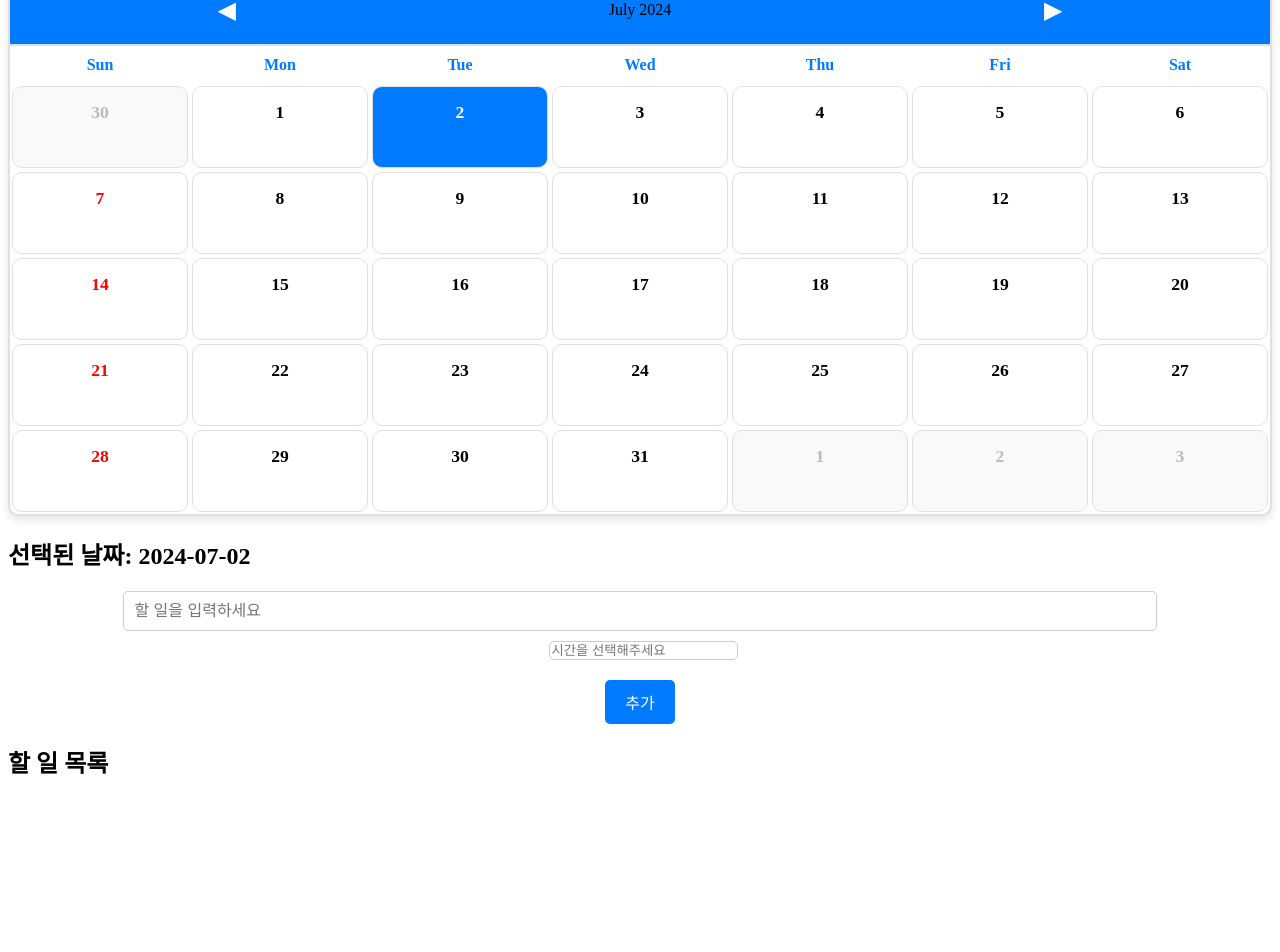
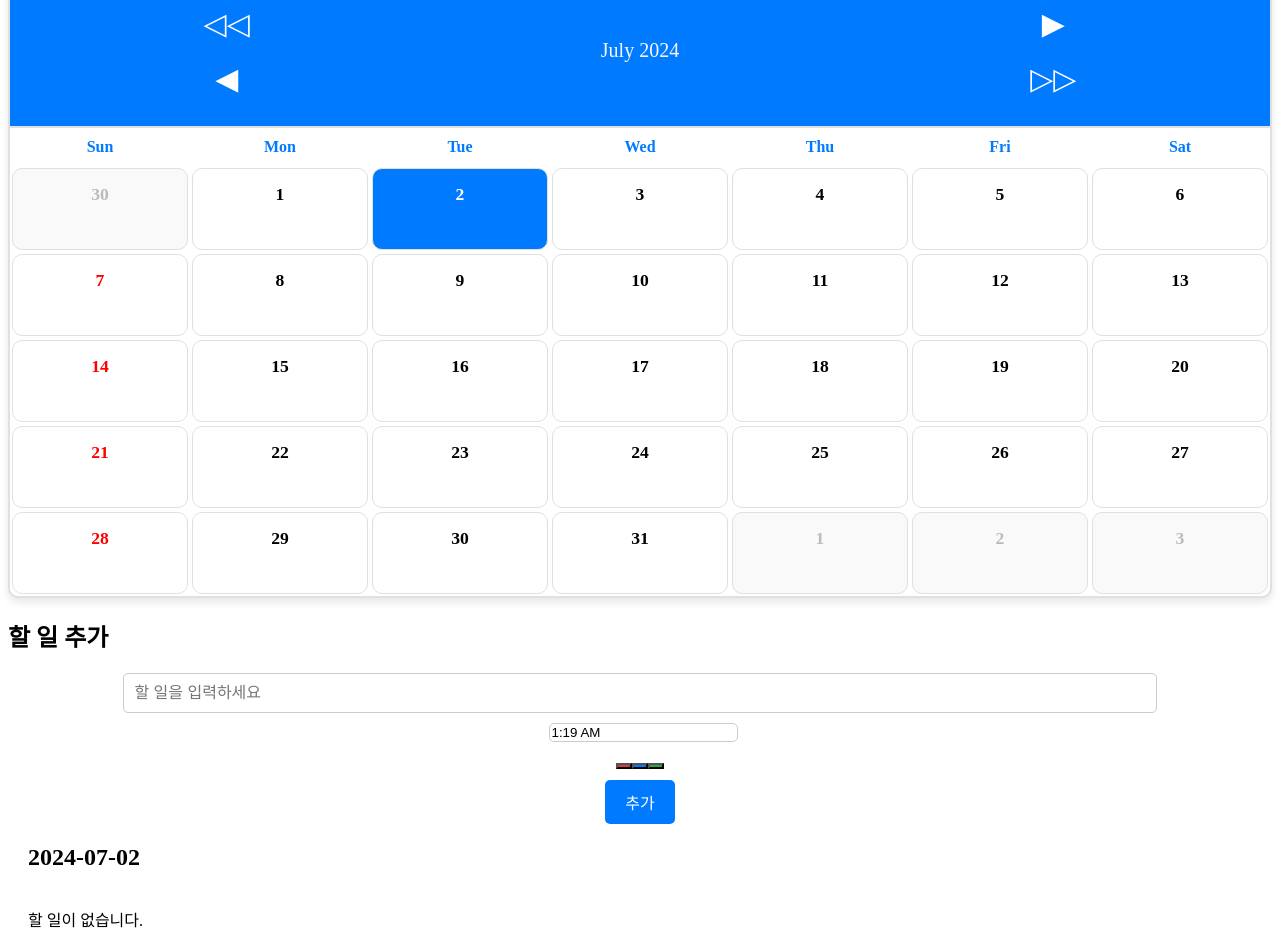
Before and after one commit to Y-J-KIM/Calendar, a React (Vite) app: page / in a window 1280 px wide. Shown: the part 115-1067 px from the top of the page. Before the commit the page ends 914 px from the top, so only its background shows below. Built offline with nearby package versions, Linux system fonts and the light colour scheme.

Commit message:
달력 1년 전후 버튼 추가 할일 색 3가지 지정

```diff
--- a/src/App.jsx
+++ b/src/App.jsx
@@ -6,7 +6,7 @@ import format from "date-fns/format";
 
 const saveTodos = localStorage.getItem("todos");
 
-const App = () => {
+function App() {
   const [selectedDate, setSelectedDate] = useState(new Date());
   const [todos, setTodos] = useState(JSON.parse(saveTodos) || []);
 
@@ -14,16 +14,17 @@ const App = () => {
     setSelectedDate(date);
   };
 
-  const handleAddTodo = (todo) => {
-    setTodos([...todos, todo]);
+  const handleAddTodo = (text) => {
+    const newTodo = {
+      text: text,
+      time: selectedDate, // 여기에서 선택된 날짜를 그대로 사용
+    };
+    setTodos([...todos, newTodo]);
   };
 
-  // 필요에 따라 특정 날짜의 할 일 목록을 필터링하여 반환할 수 있습니다.
-  const getTodosForDate = (date) => {
-    const formattedDate = format(date, "yyyy-MM-dd");
-    return todos.filter(
-      (todo) => format(new Date(todo.time), "yyyy-MM-dd") === formattedDate
-    );
+  const handleDeleteTodo = (todo) => {
+    const updatedTodos = todos.filter((item) => item !== todo);
+    setTodos(updatedTodos);
   };
 
   useEffect(() => {
@@ -31,18 +32,27 @@ const App = () => {
   }, [todos]);
 
   return (
-    <div>
+    <div className="app">
       <h1>나의 달력</h1>
+      <div className="calendar-container">
         <Calendar
           selectedDate={selectedDate}
           onDateChange={handleDateChange}
           todos={todos}
         />
-      <h2>선택된 날짜: {format(selectedDate, "yyyy-MM-dd")}</h2>
+      </div>
+      <div className="todo-container">
+        <div className="add-todo-container">
+          <h2>할 일 추가</h2>
           <AddTodo onAddTodo={handleAddTodo} />
-      <TodoList todos={getTodosForDate(selectedDate)} />
+        </div>
+        <div className="todo-list-container">
+          <h2>{format(selectedDate, "yyyy-MM-dd")}</h2>
+          <TodoList todos={todos} onDeleteTodo={handleDeleteTodo} />
+        </div>
+      </div>
     </div>
   );
-};
+}
 
 export default App;
--- a/src/components/AddTodo.jsx
+++ b/src/components/AddTodo.jsx
@@ -6,28 +6,34 @@ import "./AddTodo.css";
 
 const AddTodo = ({ onAddTodo }) => {
   const [input, setInput] = useState("");
-  const [selectedTime, setSelectedTime] = useState(null); // 초기값은 null로 설정
+  const [selectedDate, setSelectedDate] = useState(new Date());
+  const [selectedColor, setSelectedColor] = useState("#dc3545"); // 기본 색상: 빨강
 
   const handleChange = (e) => {
     setInput(e.target.value);
   };
 
   const handleDateChange = (date) => {
-    setSelectedTime(date);
+    setSelectedDate(date);
+  };
+
+  const handleColorChange = (color) => {
+    setSelectedColor(color);
   };
 
   const handleSubmit = (e) => {
     e.preventDefault();
-    if (!selectedTime) {
-      alert("시간을 선택해주세요.");
+    if (!input.trim()) {
+      alert("할 일을 입력하세요.");
       return;
     }
     onAddTodo({
       text: input,
-      time: selectedTime,
+      time: selectedDate,
+      color: selectedColor,
     });
     setInput("");
-    setSelectedTime(null);
+    // 선택된 날짜와 색상은 초기화하지 않음
   };
 
   return (
@@ -40,7 +46,7 @@ const AddTodo = ({ onAddTodo }) => {
         className="todo-input"
       />
       <DatePicker
-        selected={selectedTime}
+        selected={selectedDate}
         onChange={handleDateChange}
         showTimeSelect
         showTimeSelectOnly // 시간 선택 창만 표시
@@ -52,6 +58,23 @@ const AddTodo = ({ onAddTodo }) => {
         popperPlacement="bottom"
         placeholderText="시간을 선택해주세요"
       />
+      <div className="color-selector">
+        <button
+          className="color-button red"
+          style={{ backgroundColor: "#dc3545" }}
+          onClick={() => handleColorChange("#dc3545")}
+        />
+        <button
+          className="color-button blue"
+          style={{ backgroundColor: "#007bff" }}
+          onClick={() => handleColorChange("#007bff")}
+        />
+        <button
+          className="color-button green"
+          style={{ backgroundColor: "#28a745" }}
+          onClick={() => handleColorChange("#28a745")}
+        />
+      </div>
       <button type="submit" className="add-button">
         추가
       </button>
--- a/src/components/Calendar.css
+++ b/src/components/Calendar.css
@@ -15,6 +15,8 @@
   background-color: #007bff;
   padding: 10px;
   border-bottom: 2px solid #e0e0e0;
+  color: #f7f7f7;
+  font-size: 20px;
 }
 
 .header .icon {
@@ -22,6 +24,16 @@
   user-select: none;
   font-size: 1.5em;
   color: #fff;
+  padding: 10px;
+}
+
+.header-buttons {
+  display: flex;
+  align-items: center;
+}
+
+.header-buttons .icon {
+  margin: 0 5px;
 }
 
 .days,
--- a/src/components/Calendar.jsx
+++ b/src/components/Calendar.jsx
@@ -12,6 +12,8 @@ import {
   addMonths,
   subMonths,
   getDay,
+  addYears,
+  subYears,
 } from "date-fns";
 import "./Calendar.css";
 
@@ -21,6 +23,9 @@ const Calendar = ({ selectedDate, onDateChange, todos }) => {
     return (
       <div className="header row flex-middle">
         <div className="col col-start">
+          <div className="icon" onClick={prevYear}>
+            ◁◁
+          </div>
           <div className="icon" onClick={prevMonth}>
             ◀
           </div>
@@ -28,8 +33,13 @@ const Calendar = ({ selectedDate, onDateChange, todos }) => {
         <div className="col col-center">
           <span>{format(selectedDate, dateFormat)}</span>
         </div>
-        <div className="col col-end" onClick={nextMonth}>
-          <div className="icon">▶</div>
+        <div className="col col-end">
+          <div className="icon" onClick={nextMonth}>
+            ▶
+          </div>
+          <div className="icon" onClick={nextYear}>
+            ▷▷
+          </div>
         </div>
       </div>
     );
@@ -78,12 +88,10 @@ const Calendar = ({ selectedDate, onDateChange, todos }) => {
                 : ""
             } ${getDay(day) === 0 ? "sunday" : ""}`} // 일요일인 경우 'sunday' 클래스 추가
             key={day}
-            onClick={() => onDateChange(cloneDay)}
+            onClick={() => onDateChange(cloneDay)} // 사용자가 날짜를 클릭하면 onDateChange 함수 호출
           >
             <span className="number">{formattedDate}</span>
-            <div className="todos">
-              {hasTodosForDate(day) && <div className="dot" />}
-            </div>
+            <div className="todos">{renderTodosForDate(day)}</div>
           </div>
         );
         day = addDays(day, 1);
@@ -98,6 +106,25 @@ const Calendar = ({ selectedDate, onDateChange, todos }) => {
     return <div className="body">{rows}</div>;
   };
 
+  const renderTodosForDate = (date) => {
+    const formattedDate = format(date, "yyyy-MM-dd");
+    const todosForDate = todos.filter(
+      (todo) => format(new Date(todo.time), "yyyy-MM-dd") === formattedDate
+    );
+
+    return (
+      <>
+        {todosForDate.map((todo, index) => (
+          <div
+            key={index}
+            className="todo-item"
+            style={{ backgroundColor: todo.color }}
+          />
+        ))}
+      </>
+    );
+  };
+
   const nextMonth = () => {
     onDateChange(addMonths(selectedDate, 1));
   };
@@ -106,13 +133,13 @@ const Calendar = ({ selectedDate, onDateChange, todos }) => {
     onDateChange(subMonths(selectedDate, 1));
   };
 
-  const hasTodosForDate = (date) => {
-    const formattedDate = format(date, "yyyy-MM-dd");
-    return todos.some(
-      (todo) => format(new Date(todo.time), "yyyy-MM-dd") === formattedDate
-    );
+  const nextYear = () => {
+    onDateChange(addYears(selectedDate, 1));
   };
 
+  const prevYear = () => {
+    onDateChange(subYears(selectedDate, 1));
+  };
   return (
     <div className="calendar">
       {renderHeader()}
--- /dev/null
+++ b/src/components/TodoList.css
@@ -0,0 +1,30 @@
+.todo-list-container {
+  display: flex;
+  flex-direction: column;
+  align-items: flex-start;
+  width: 300px;
+  margin-left: 20px; /* 원하는 위치로 조정 */
+}
+
+.todo-list {
+  width: 100%;
+}
+
+.todo-text {
+  flex: 1;
+  font-size: 16px;
+}
+
+.delete-button {
+  background-color: #f44336;
+  color: white;
+  border: none;
+  padding: 8px 12px;
+  cursor: pointer;
+  border-radius: 10px;
+  transition: background-color 0.3s ease;
+}
+
+.delete-button:hover {
+  background-color: #d32f2f;
+}
--- a/src/components/TodoList.jsx
+++ b/src/components/TodoList.jsx
@@ -1,19 +1,25 @@
 /* eslint-disable react/prop-types */
+import { format } from "date-fns";
+import "./TodoList.css";
 
-import { format } from "date-fns";
+const TodoList = ({ todos, onDeleteTodo }) => {
+  const handleDelete = (todo) => {
+    onDeleteTodo(todo);
+  };
 
-const TodoList = ({ todos }) => {
   return (
-    <div>
-      <h2>할 일 목록</h2>
-      <ul>
-        {todos.map((todo, index) => (
-          <li key={index}>
-            <span>{todo.text}</span> -{" "}
-            <span>{format(new Date(todo.time), "p")}</span>
-          </li>
-        ))}
-      </ul>
+    <div className="todo-list">
+      {todos.map((todo, index) => (
+        <div className="todo-item" key={index}>
+          <div className="todo-text">
+            {format(todo.time, "HH:mm")} - <strong>{todo.text}</strong>
+          </div>
+          <button onClick={() => handleDelete(todo)} className="delete-button">
+            삭제
+          </button>
+        </div>
+      ))}
+      {todos.length === 0 && <p>할 일이 없습니다.</p>}
     </div>
   );
 };
```
Lines whose indentation alone changed are shown as unchanged.
